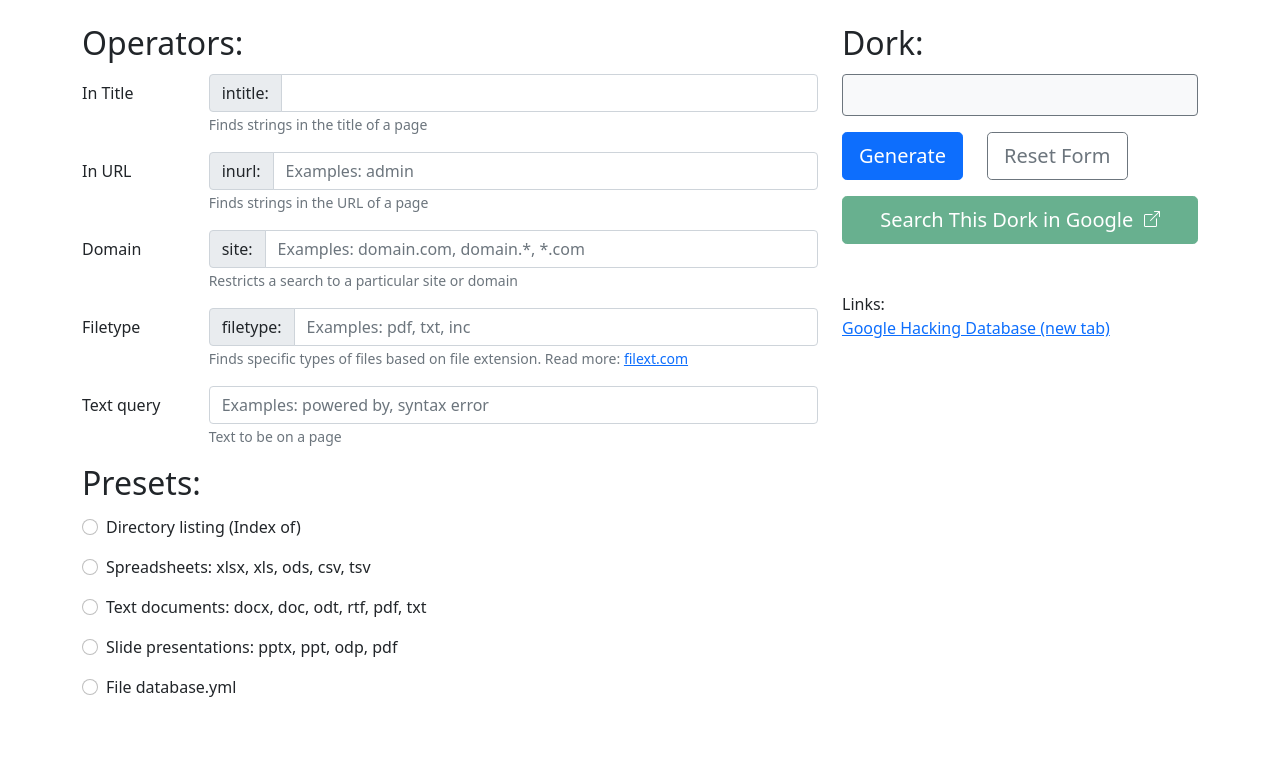
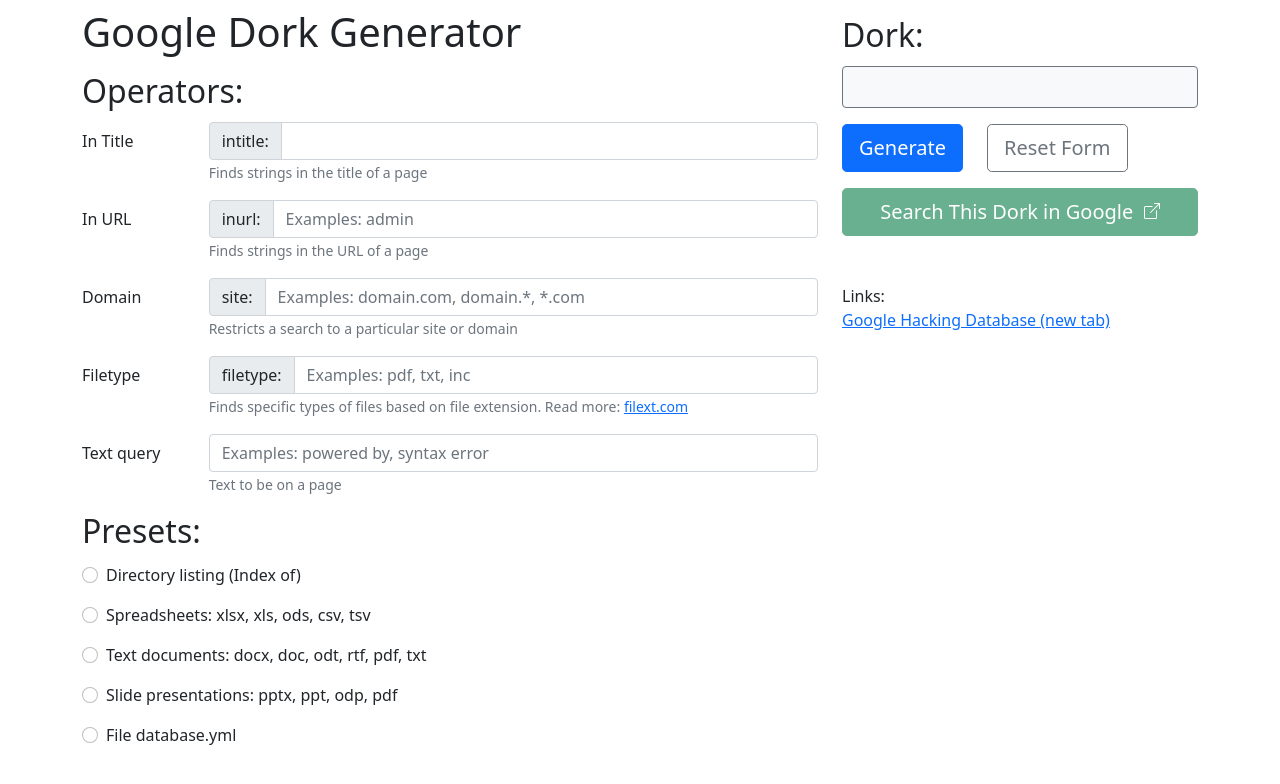
Before and after one commit to yuraloginoff/dork-generator, a plain HTML site: page index.html in a window 1280 px wide. Drawn offline with nearby package versions, Linux system fonts and the light colour scheme.

Commit message:
Add files via upload

```diff
--- a/index.html
+++ b/index.html
@@ -1,9 +1,9 @@
 <!DOCTYPE html>
 <html lang="en">
   <head>
-    <title>Dorker</title>
+    <title>Google Dork Generator</title>
     <meta charset="utf-8" />
-    <link rel="shortcut icon" href="img/favicon.ico" type="image/x-icon" />
+    <meta name="description" content="Google dork generator for pentesters" />
     <meta
       name="viewport"
       content="width=device-width, initial-scale=1, shrink-to-fit=no"
@@ -24,8 +24,12 @@
   <body class="">
     <form action="" name="generator" novalidate>
       <div class="container">
-        <div class="row mt-4 mb-5">
+        <div class="row mb-5">
           <div class="col-8">
+            <div class="row mt-2 mb-2">
+              <div class="col"><h1>Google Dork Generator</h1></div>
+            </div>
+
             <div class="row">
               <div class="col mb-1">
                 <h2>Operators:</h2>
@@ -204,7 +208,7 @@
 
           <div class="col-4">
             <div class="row">
-              <div class="col mb-1">
+              <div class="col mt-3 mb-1">
                 <h2>Dork:</h2>
               </div>
             </div>
```
